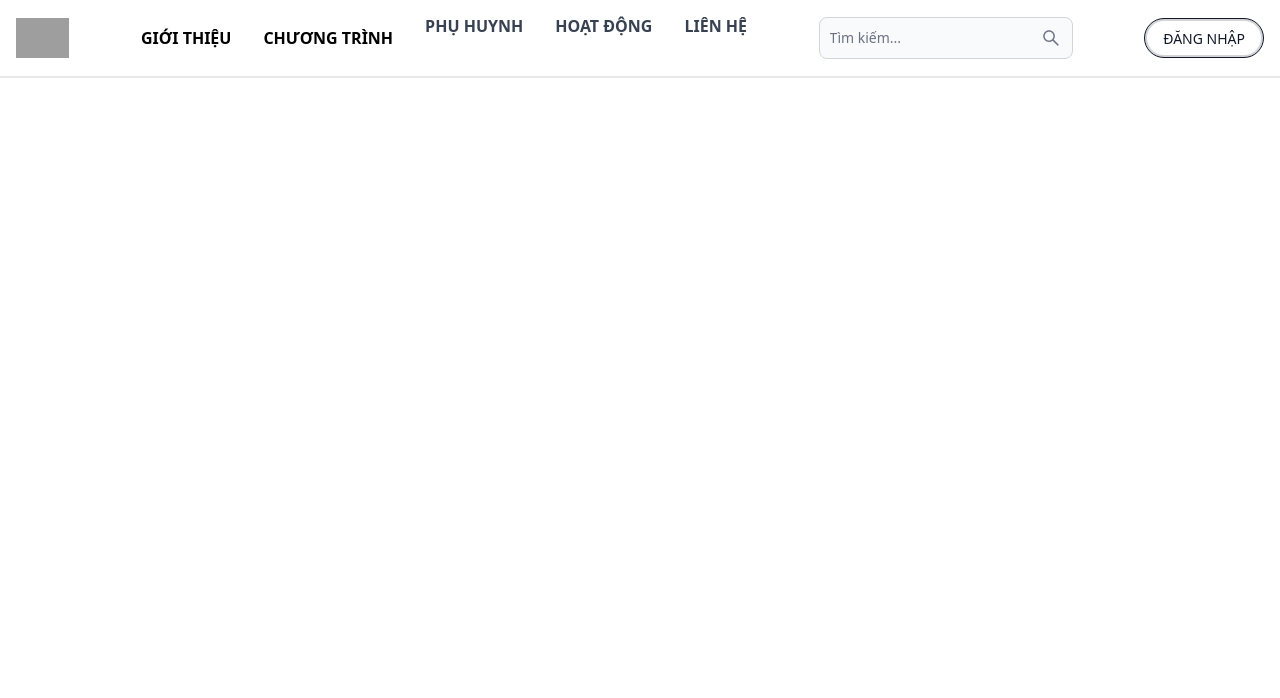
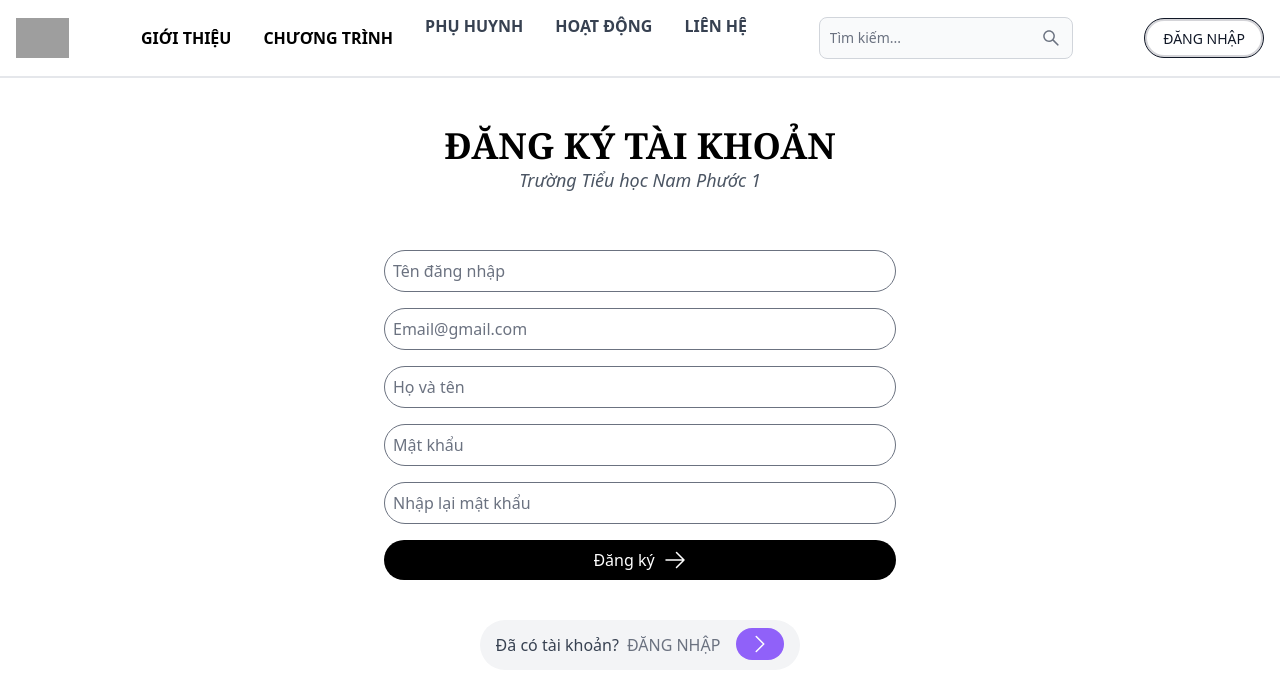
Before and after one commit to htung0403/NewTechProject, a React (Vite) app in the folder client/: page /dang-ky in a window 1280 px wide. Shown: the top 698 px of the page. Built offline with nearby package versions, Linux system fonts and the light colour scheme; grey boxes are pictures that could not be loaded.

Commit message:
add function to signup page

```diff
--- a/client/src/App.jsx
+++ b/client/src/App.jsx
@@ -2,13 +2,13 @@ import React from 'react'
 import { BrowserRouter, Route, Routes } from 'react-router-dom'
 import Home from './pages/Home'
 import GioiThieu from './pages/GioiThieu'
-import SignIn from './pages/SignIn'
-import SignUp from './pages/SignUp'
+import DangKy from './pages/DangKy'
 import Dashboard from './pages/Dashboard'
 import LienHe from './pages/LienHe'
 import Header from './components/Header'
 import TuyenSinh from './pages/TuyenSinh'
 import './index.css';
+import DangNhap from './pages/DangNhap'
 
 
 
@@ -19,8 +19,8 @@ export default function App() {
       <Routes>
         <Route path='/' element={<Home/>} />
         <Route path='/gioi-thieu' element={<GioiThieu/>} />
-        <Route path='/sign-in' element={<SignIn/>} />
-        <Route path='/sign-up' element={<SignUp/>} />
+        <Route path='/dang-nhap' element={<DangNhap/>} />
+        <Route path='/dang-ky' element={<DangKy/>} />
         <Route path='/dashboard' element={<Dashboard/>} />
         <Route path='/lien-he' element={<LienHe/>} />
         <Route path='/tuyensinh' element={<TuyenSinh/>} />
--- a/client/src/components/Header.jsx
+++ b/client/src/components/Header.jsx
@@ -101,9 +101,11 @@ export default function Header() {
           <AiOutlineSearch/>
         </Button>
         <div>
-          <Button className='w-30 h-10 bg-zinc-300' outline color='gray' pill>
-            ĐĂNG NHẬP
-          </Button>
+          <Link to='/dang-nhap'>
+            <Button className='w-30 h-10 bg-zinc-300' outline color='gray' pill>
+              ĐĂNG NHẬP
+            </Button>
+          </Link>
         </div>
     </Navbar>
   )
--- /dev/null
+++ b/client/src/pages/DangKy.jsx
@@ -0,0 +1,132 @@
+import { Alert, Spinner } from 'flowbite-react';
+import React, { useState } from 'react'
+import { Link, useNavigate } from 'react-router-dom'
+
+export default function DangKy() {
+  const [formData, setFormData] = useState({});
+  const [errorMessage, setErrorMessage] = useState(null);
+  const [loading, setLoading] = useState(false);
+  const navigate = useNavigate();
+  const handleChage = (e) => {
+    setFormData({
+      ...formData,
+      [e.target.id]: e.target.value.trim()
+    });
+  };
+  const handleSubmit = async (e) => {
+    e.preventDefault();
+    if (!formData.username || !formData.email || !formData.fullName || !formData.password || !formData.checkPassword) {
+      return setErrorMessage('Vui lòng điền đầy đủ thông tin!');
+    }
+    try{
+      setLoading(true);
+      setErrorMessage(null);
+      const res = await fetch('/api/auth/signup',{
+        method: 'POST',
+        headers: {'Content-Type': 'application/json'},
+        body: JSON.stringify(formData),
+      });
+      const data = await res.json();
+      if (data.success === false){
+        return setErrorMessage(data.message);
+      }
+      setLoading(false);
+      if(res.ok){
+        navigate('/dang-nhap')
+      }
+    }
+    catch (error) {
+      setErrorMessage(error.message);
+      setLoading(false);
+    }
+  }
+  return (
+    <div className='min-h-screen mt-[3rem]'>
+      <div className="flex justify-center">
+        <div className="relative text-center">
+          <h1 className="text-3xl md:text-4xl font-serif font-semibold">
+            ĐĂNG KÝ TÀI KHOẢN
+          </h1>
+        <i className="mt-4 text-lg text-gray-600">Trường Tiểu học Nam Phước 1</i>
+        </div>
+      </div>
+
+      <div className='mt-[3.5rem] flex justify-center'>
+        {/* left */}
+        <div className='md:w-[40%] w-full mx-4'>
+          <form className='flex flex-col space-y-4' onSubmit={handleSubmit}>
+            <input
+              type="text"
+              id='username'
+              placeholder="Tên đăng nhập"
+              className="w-full rounded-full border p-2 focus:outline-none focus:ring focus:border-blue-300"
+              onChange={handleChage}
+            />
+            <input
+              type="email"
+              id='email'
+              placeholder="Email@gmail.com"
+              className="w-full rounded-full border p-2 focus:outline-none focus:ring focus:border-blue-300"
+              onChange={handleChage}
+            />
+            <input
+              type="text"
+              id='fullName'
+              placeholder="Họ và tên"
+              className="w-full rounded-full border p-2 focus:outline-none focus:ring focus:border-blue-300"
+              onChange={handleChage}
+            />
+            <input
+              type="password"
+              id='password'
+              placeholder="Mật khẩu"
+              className="w-full rounded-full border p-2 focus:outline-none focus:ring focus:border-blue-300"
+              onChange={handleChage}
+            />
+            <input
+              type="password"
+              id='checkPassword'
+              placeholder="Nhập lại mật khẩu"
+              className="w-full rounded-full border p-2 focus:outline-none focus:ring focus:border-blue-300"
+              onChange={handleChage}
+            />
+            <button className="bg-black text-white rounded-full px-4 py-2 flex items-center justify-center" disabled={loading}>
+              {
+                loading ? (
+                  <>
+                  <Spinner size='sm'/>
+                  <span className='pl-3'>Loading...</span>
+                  </>
+                ) : 'Đăng ký'
+              }
+              <svg xmlns="http://www.w3.org/2000/svg" fill="none" viewBox="0 0 24 24" strokeWidth="1.5" stroke="currentColor" className="w-6 h-6 ml-2">
+                <path strokeLinecap="round" strokeLinejoin="round" d="M13.5 4.5L21 12m0 0l-7.5 7.5M21 12H3" />
+              </svg>
+            </button>
+            {
+              errorMessage && (
+                <Alert className='flex justify-center items-center text-lg' color='failure'>
+                  {errorMessage}
+                </Alert>
+              )
+            }
+          </form>
+        </div>
+      </div>
+
+      <div className="flex justify-center items-center mt-10">
+        <div className="inline-flex items-center rounded-full bg-gray-100 px-4 py-2">
+          <span className="text-gray-700 font-medium">Đã có tài khoản?</span>
+          <span className="ml-2 text-gray-500">ĐĂNG NHẬP</span>
+          <Link to='/dang-nhap'>
+          <button className="bg-purple-500 text-white rounded-full ml-4 px-3 py-1 hover:bg-purple-600">
+            <svg xmlns="http://www.w3.org/2000/svg" fill="none" viewBox="0 0 24 24" strokeWidth="1.5" stroke="currentColor" className="w-6 h-6">
+              <path strokeLinecap="round" strokeLinejoin="round" d="M8.25 4.5l7.5 7.5-7.5 7.5" />
+            </svg>
+          </button>
+          </Link>
+        </div>
+      </div>
+    </div>
+  )
+}
--- /dev/null
+++ b/client/src/pages/DangNhap.jsx
@@ -0,0 +1,7 @@
+import React from 'react'
+
+export default function DangNhap() {
+  return (
+    <div>DangNhap</div>
+  )
+}
--- a/client/src/pages/SignIn.jsx
+++ /dev/null
@@ -1,7 +0,0 @@
-import React from 'react'
-
-export default function SignIn() {
-  return (
-    <div>SignIn</div>
-  )
-}
--- a/client/src/pages/SignUp.jsx
+++ /dev/null
@@ -1,7 +0,0 @@
-import React from 'react'
-
-export default function SignUp() {
-  return (
-    <div>SignUp</div>
-  )
-}
--- a/client/vite.config.js
+++ b/client/vite.config.js
@@ -3,6 +3,14 @@ import react from '@vitejs/plugin-react-swc'
 
 // https://vitejs.dev/config/
 export default defineConfig({
+  server:{
+    proxy: {
+      '/api': {
+        target: 'http://localhost:3000',
+        secure: false,
+      },
+    },
+  },
   plugins: [react()],
   assetsInclude: ['**/*.JPG']
 });
```
Also changed, not shown: client/src/pages/Home.jsx (+12 -11 lines).
